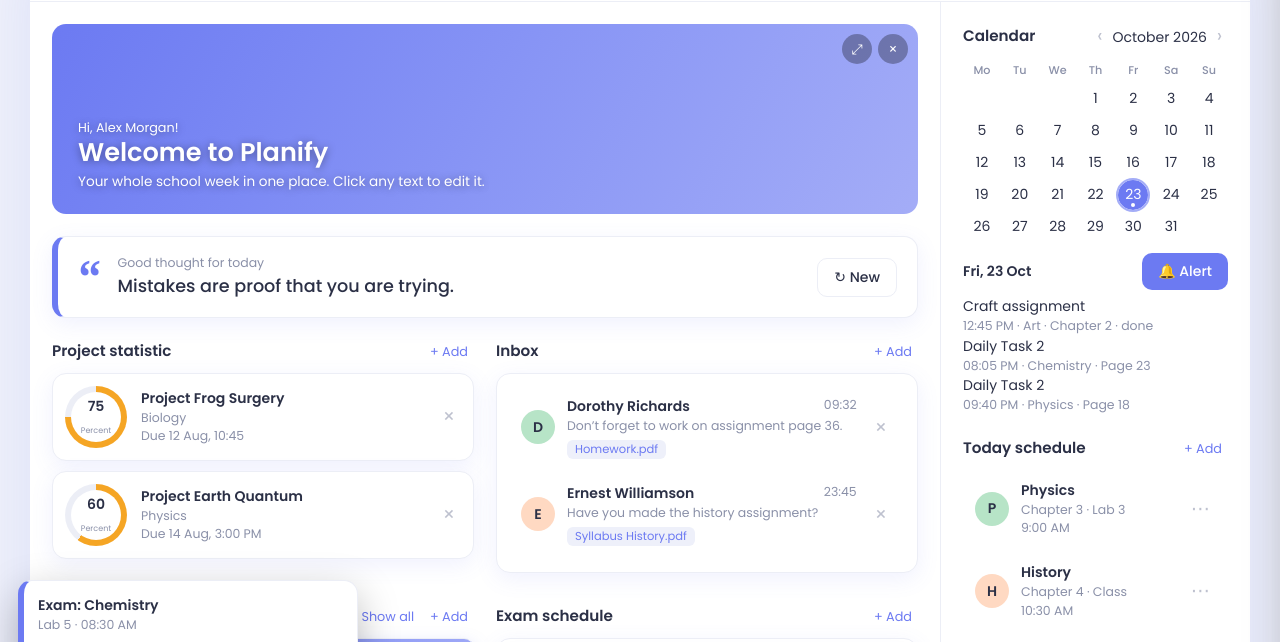
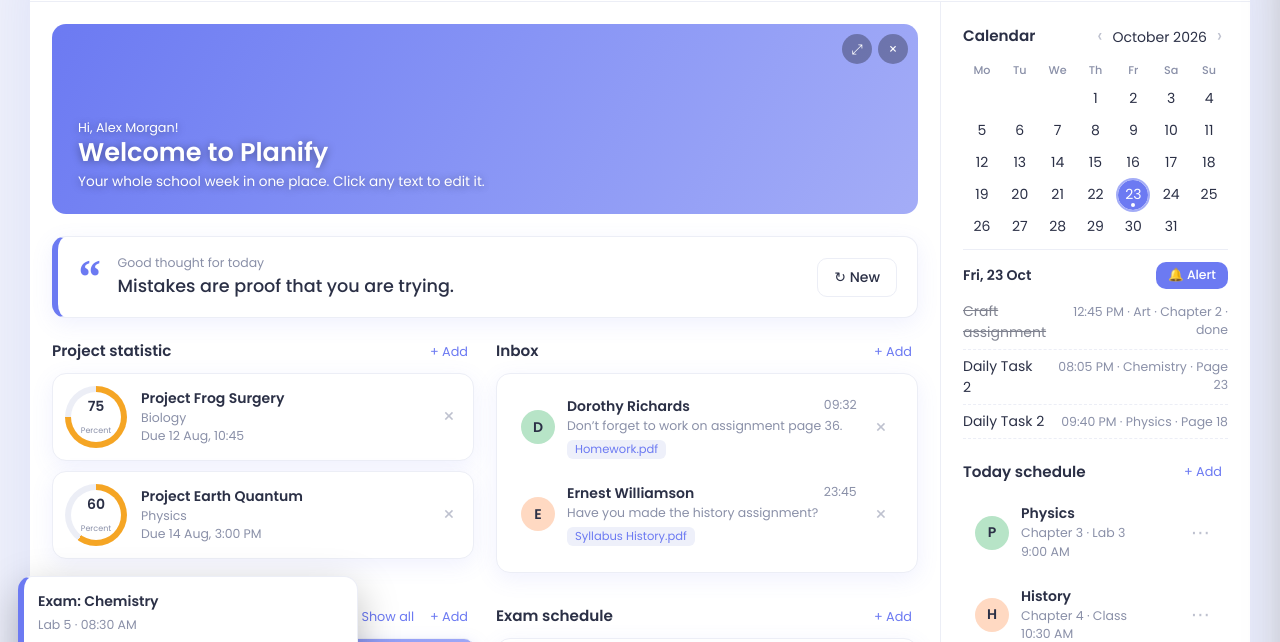
Before and after one commit to adityapjoshix-coder/Planify-Student-Management-System-With-Ai, a plain HTML site: page index.html in a window 1280 px wide. Shown: the part 83-725 px from the top of the page. Drawn offline with Linux system fonts and the light colour scheme.

Commit message:
Update style.css

```diff
--- a/style.css
+++ b/style.css
@@ -100,3 +100,11 @@
 .alc{border-left:6px solid var(--ac)}.alc b{display:block}
 .ab{display:flex;gap:8px;margin-top:10px;flex-wrap:wrap}
 .tst{font-size:.85rem}
+
+/* selected-day panel + alert body */
+.dayp{margin-top:6px;border-top:1px solid var(--ln);padding-top:2px}
+.dayp .btn{padding:4px 12px;font-size:.78rem}
+.dtk{display:flex;justify-content:space-between;align-items:baseline;gap:8px;padding:6px 0;border-bottom:1px dashed var(--ln)}
+.dtk.dn span{text-decoration:line-through;opacity:.6}
+.dtk small{text-align:right}
+.alc .m{white-space:pre-line;margin-top:4px}
```
